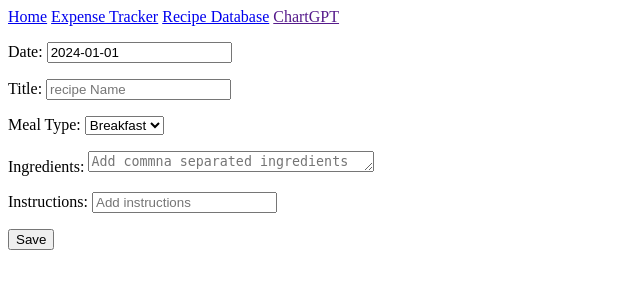
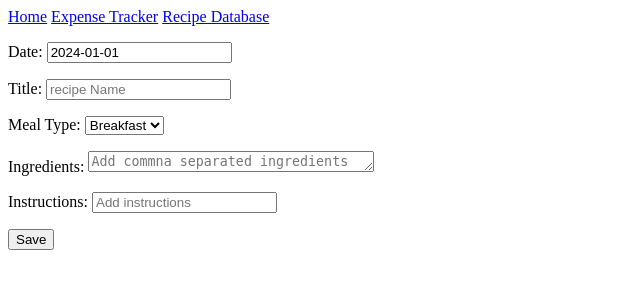
Before and after one commit to parkerbowling/django-app, a Django app: page /recipes/add_recipe/ in a window 1280 px wide. Shown: the top 300 px of the page, without its empty margins (0-640 px from the left). Run offline with Django 4.2, Linux system fonts and the light colour scheme.

Commit message:
removing chartGPT code

```diff
--- a/mywebsite/templates/base.html
+++ b/mywebsite/templates/base.html
@@ -3,7 +3,7 @@
 {% url 'home' as home %}
 {% url 'expenses:expense_home' as expense_home %}
 {% url 'recipes:recipe_home' as recipe_home %}
-{% url 'chartGPT:chartgpt_home' as chartgpt_home %}
+{% comment %} {% url 'chartGPT:chartgpt_home' as chartgpt_home %} {% endcomment %}
 
 <html lang="en">
 <head>
@@ -19,7 +19,7 @@
       <a href="{{home}}">Home</a>
       <a href="{{expense_home}}">Expense Tracker</a>
       <a href="{{recipe_home}}">Recipe Database</a>
-      <a href="{{chartgpt_home}}">ChartGPT</a>
+      {% comment %} <a href="{{chartgpt_home}}">ChartGPT</a> {% endcomment %}
     </div>
   </nav>
   {% endblock navbar %}
```
